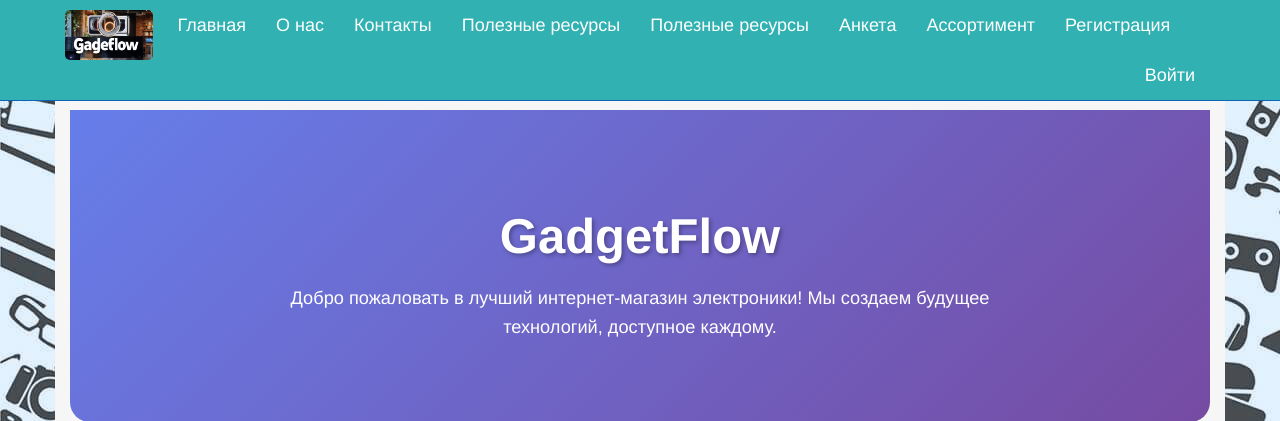
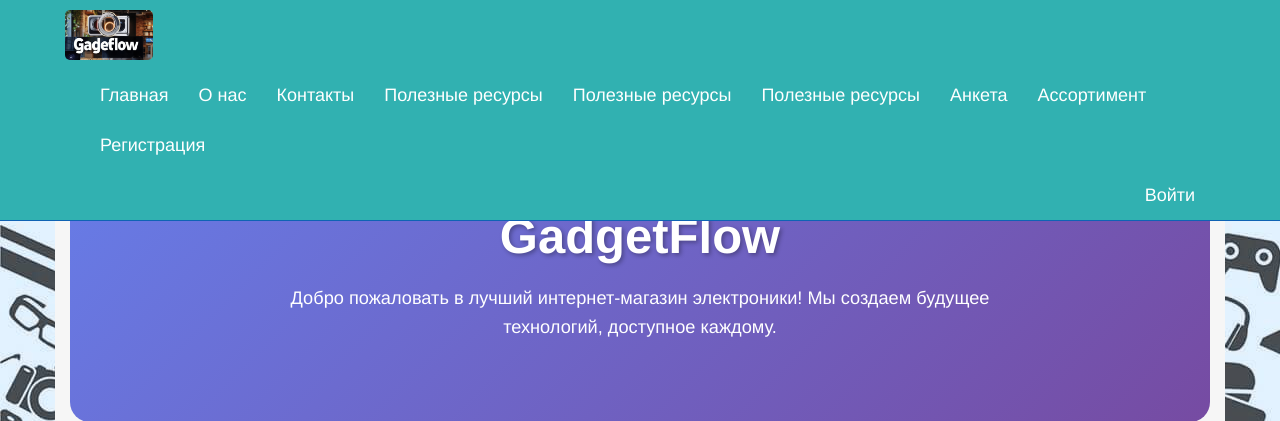
Before and after one commit to vanya07082005/NewDjango, a Django app: page /about/ in a window 1280 px wide. Shown: the top 421 px of the page. Run offline with Django 3.2, Linux system fonts and the light colour scheme; some libraries are stand-ins or nearby versions.

Commit message:
testtsts

```diff
--- a/VictoryDjango/app/templates/app/layout.html
+++ b/VictoryDjango/app/templates/app/layout.html
@@ -33,6 +33,7 @@
                     <li><a href="{% url 'contact' %}">Контакты</a></li>
                     <li><a href="{% url 'links' %}">Полезные ресурсы</a></li>
                     <li><a href="{% url 'links' %}">Полезные ресурсы</a></li>
+                    <li><a href="{% url 'links' %}">Полезные ресурсы</a></li>
                     <li><a href="{% url 'anketa' %}">Анкета</a></li>
                     <li><a href="{% url 'blog' %}">Ассортимент</a></li>
                     {% if user.is_superuser%}
```
